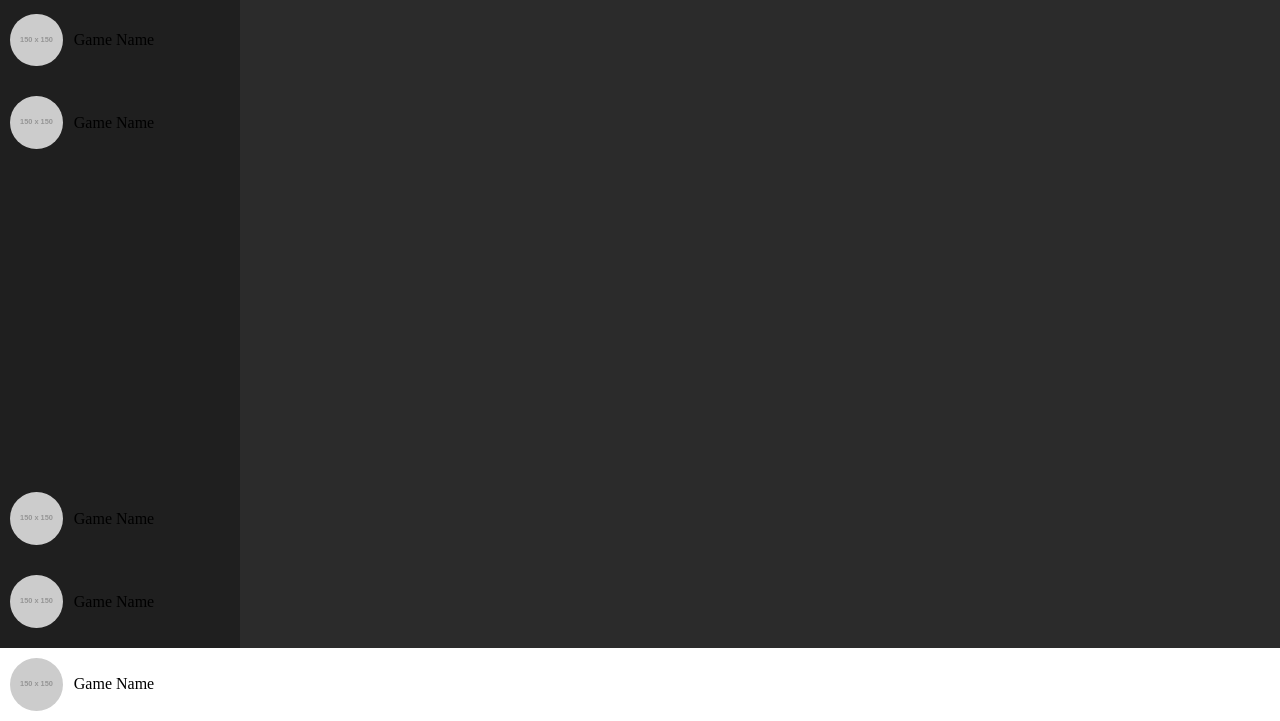
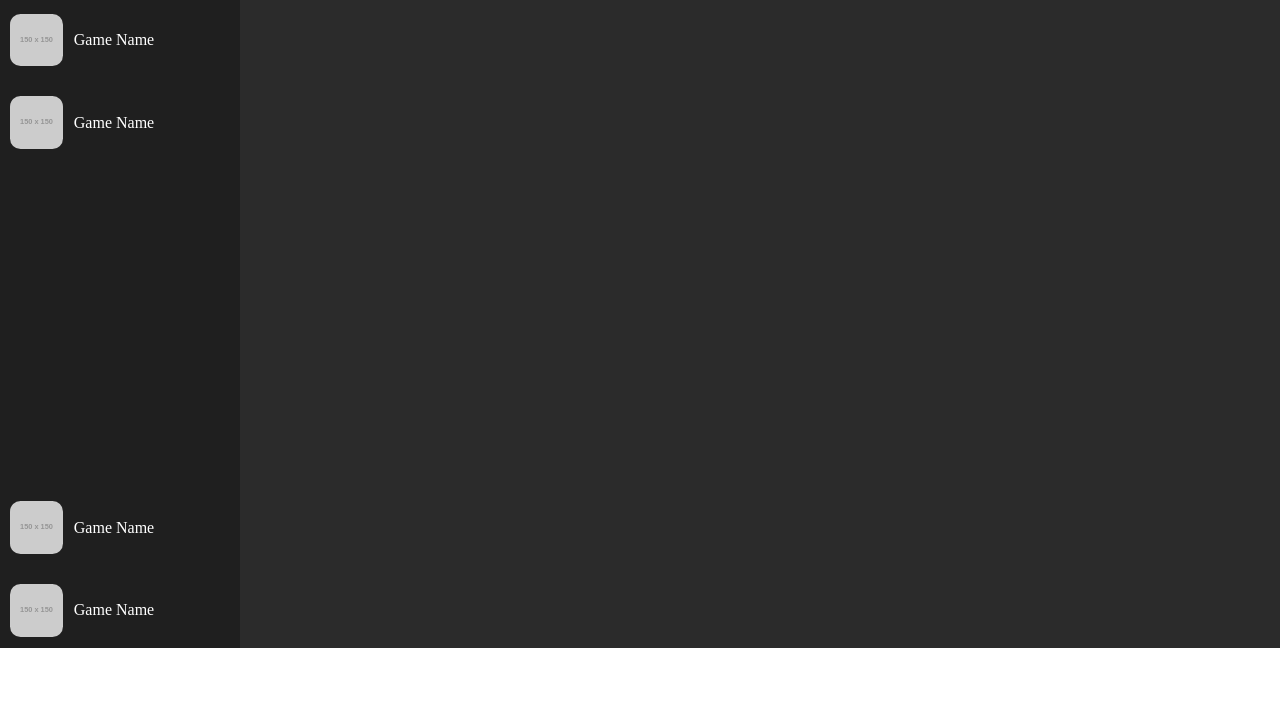
Before and after one commit to Neyunse/launcher, a plain HTML site: page index.html in a window 1280 px wide. Shown: the part 152-873 px from the top of the page. After the commit the page ends 800 px from the top, so only its background shows below. Drawn offline with Linux system fonts and the light colour scheme; placeholder pictures from the web are drawn by us.

Commit message:
update index.html and style.css

```diff
--- a/index.html
+++ b/index.html
@@ -36,15 +36,11 @@
 
 
                         <ul class="bottom-nav">
-                              <li class="game_item">
+                              <li class="btm_item">
                                     <img class="image" src="https://via.placeholder.com/150" alt="" srcset="">
                                     <span>Game Name</span>
                               </li>
-                              <li class="game_item">
-                                    <img class="image" src="https://via.placeholder.com/150" alt="" srcset="">
-                                    <span>Game Name</span>
-                              </li>
-                              <li class="game_item">
+                              <li class="btm_item">
                                     <img class="image" src="https://via.placeholder.com/150" alt="" srcset="">
                                     <span>Game Name</span>
                               </li>
--- a/style.css
+++ b/style.css
@@ -20,7 +20,7 @@
 .wrapper .nav .user_container{
       background-color: #1C1C1C;
       padding: 10px;
-
+      height: auto;
       display: flex;
       gap: 10px;
       align-items: center;
@@ -45,7 +45,7 @@
 }
 
 .nav-bar{
-      height: 100%;
+      height: calc(100% - 74px);
       display: flex;
       flex-direction: column;
       justify-content: space-between;
@@ -59,22 +59,23 @@
       gap: 10px;
 }
 
-.nav-bar ul li.game_item{
+.nav-bar ul li.game_item, li.btm_item{
       width: 100%;
       padding: 10px;
       display: flex;
       align-items: center;
       gap: 11px;
       user-select: none;
+      color: #fff;
 }
-.nav-bar ul li.game_item .image{
+.nav-bar ul li.game_item .image, li.btm_item .image{
       overflow: hidden;
-      border-radius: 50%;
+      border-radius: 20%;
       width: 24%;
       position: relative;
 }
 
-.nav-bar ul li.game_item:hover{
+.nav-bar ul li.game_item:hover, li.btm_item:hover{
       background-color: #7b7b7b13;
       cursor: pointer;
 }
```
